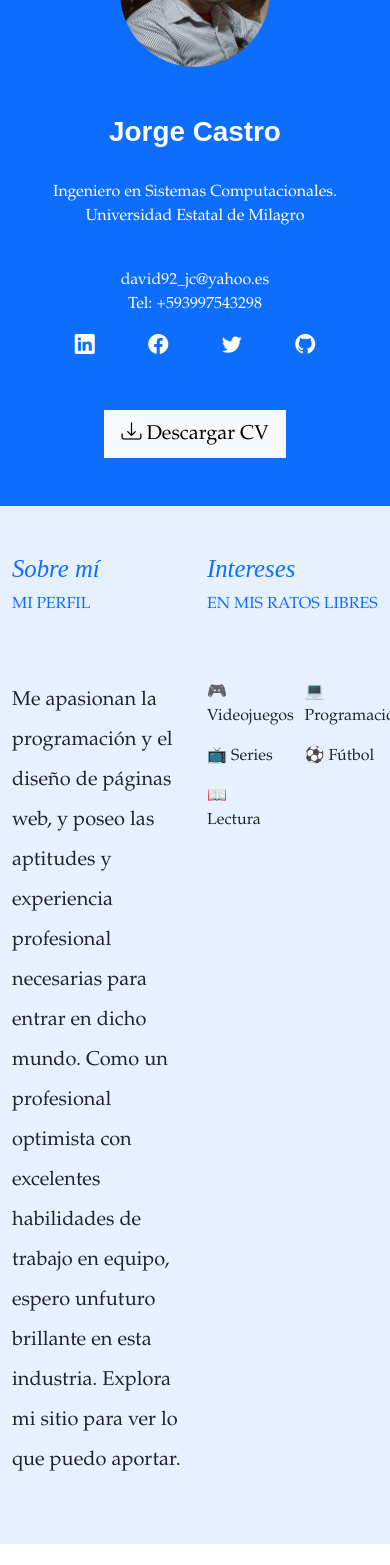
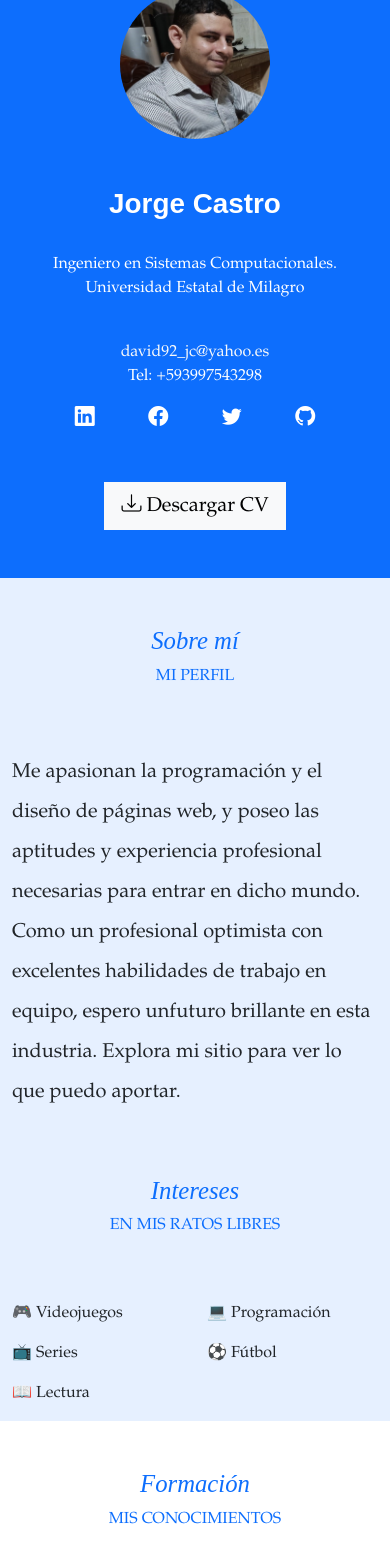
Before and after one commit to jeici21/portfolio, a React (Vite) app: page / in a window 390 px wide. Shown: the part 432-1997 px from the top of the page. Built offline with nearby package versions, Linux system fonts and the light colour scheme.

Commit message:
correcciones a la responsividad

```diff
--- a/src/components/Footer.tsx
+++ b/src/components/Footer.tsx
@@ -6,9 +6,9 @@ const Footer = () => {
             <div className="bg-primary bg-opacity-10 py-5">
                 <div className="container">
                     <div className="row">
-                        <div className="col-6">
+                        <div className="col-md-6 text-center">
                             <h2 className="fst-italic text-primary">Mis redes sociales</h2>
-                            <div className='d-flex flex-row column-gap-4 fs-5 pt-5'>
+                            <div className='d-flex flex-row justify-content-center column-gap-4 fs-5 pt-5'>
                                 <a href="https://www.linkedin.com/in/jorge-castro-vargas-7242a8129/" target='_blank'
                                     rel="noopener noreferrer" className='bi bi-linkedin text-black' />
                                 <a href="https://www.facebook.com/jeici21/" target='_blank'
@@ -19,7 +19,7 @@ const Footer = () => {
                                     rel="noopener noreferrer" className='bi bi-github text-black' />
                             </div>
                         </div>
-                        <div className="col">
+                        <div className="col-md-6 text-center pt-5 pt-md-0">
                             <a href="mailto:david92_jc@yahoo.es" className='link-dark link-underline-opacity-0 link-underline-opacity-100-hover'>
                                 david92_jc@yahoo.es
                             </a>
--- a/src/components/FormaciónYExp.tsx
+++ b/src/components/FormaciónYExp.tsx
@@ -2,9 +2,9 @@ const FormaciónYExp = () => {
     return (
         <div id="formacion-y-experiencia" className="container pt-5">
             <div className="row">
-                <div className="col">
-                    <h2 className="fst-italic text-primary">Formación</h2>
-                    <p className="text-primary">MIS CONOCIMIENTOS</p>
+                <div className="col-md-6">
+                    <h2 className="fst-italic text-primary text-center text-md-start">Formación</h2>
+                    <p className="text-primary text-center text-md-start">MIS CONOCIMIENTOS</p>
                     <p className="pt-5 fw-bold">2004 - 2010</p>
                     <p>Graduado en la especialidad de Informática</p>
                     <p>Colegio Fiscal Econ. Abdón Calderón Muñoz</p>
@@ -12,9 +12,9 @@ const FormaciónYExp = () => {
                     <p>Graduado con el título de Ingeniero en Sistemas Computacionales</p>
                     <p>Universidad Estatal de Milagro</p>
                 </div>
-                <div className="col">
-                    <h2 className="fst-italic text-primary">Experiencia</h2>
-                    <p className="text-primary">TRAYECTORIA PROFESIONAL</p>
+                <div className="col-md-6 pt-5 pt-md-0">
+                    <h2 className="fst-italic text-primary text-center text-md-start">Experiencia</h2>
+                    <p className="text-primary text-center text-md-start">TRAYECTORIA PROFESIONAL</p>
                     <p className="pt-5 fw-bold">Junio 2023 - Actualidad</p>
                     <p>EICHE, Web Developer Vue-React</p>
                     <p className="pt-5 fw-bold">Noviembre 2022 - Febrero 2023</p>
--- a/src/components/Portada.tsx
+++ b/src/components/Portada.tsx
@@ -15,14 +15,14 @@ const Portada = () => {
     return (
         <div className='container-fluid'>
             <div className="row">
-                <Div className='col-9 text-white d-flex flex-column align-items-center justify-content-end position-relative'>
+                <Div className='col-md-9 text-white d-flex flex-column align-items-center justify-content-end position-relative pt-5 pt-md-0'>
                     <div className='z-1 position-relative'>
                         <p className='fs-5'>HOLA, SOY</p>
                         <H1 className='fw-bold'>Jorge Castro</H1>
                         <h5 className='fst-italic'>Ingeniero en Sistemas Computacionales</h5>
                     </div>
                 </Div>
-                <div className="col text-bg-primary text-center">
+                <div className="col-md-3 text-bg-primary text-center pt-5 pt-md-0">
                     <img src={yo} alt="Yo" width="150" height='150' className='rounded-circle' />
                     <h1 className='fw-bold pt-5'>Jorge Castro</h1>
                     <p className='py-4'>Ingeniero en Sistemas Computacionales. <br />Universidad Estatal de Milagro</p>
--- a/src/components/Proyectos.tsx
+++ b/src/components/Proyectos.tsx
@@ -17,9 +17,9 @@ const Proyectos = () => {
         <div id="proyectos" className="container text-center py-5">
             <h2 className="fst-italic text-primary">Proyectos</h2>
             <p className="text-primary">MIS TRABAJOS HASTA EL MOMENTO</p>
-            <div className="row row-cols-3">
+            <div className="row row-gap-2">
                 {proyectos.map((proyecto, index) => (
-                    <div className="col" key={index}>
+                    <div className="col-md-6 col-lg-4" key={index}>
                         <div className="card">
                             <img src={proyecto.img} className="card-img-top" alt="K-Market E-commerce" height="180" />
                             <div className="card-body">
--- a/src/components/Sobremi.tsx
+++ b/src/components/Sobremi.tsx
@@ -3,17 +3,17 @@ const SobreMi = () => {
         <div className="bg-primary bg-opacity-10 pt-5" id="sobre-mi">
             <div className="container">
                 <div className="row">
-                    <div className="col">
-                        <h2 className="fst-italic text-primary">Sobre mí</h2>
-                        <p className="text-primary">MI PERFIL</p>
-                        <p className="py-5 fs-5 lh-lg">Me apasionan la programación y el diseño de páginas web, y poseo las aptitudes y
+                    <div className="col-md-6">
+                        <h2 className="fst-italic text-primary text-center text-md-start">Sobre mí</h2>
+                        <p className="text-primary text-center text-md-start">MI PERFIL</p>
+                        <p className="pt-5 fs-5 lh-lg">Me apasionan la programación y el diseño de páginas web, y poseo las aptitudes y
                             experiencia profesional necesarias para entrar en dicho mundo. Como un profesional
                             optimista con excelentes habilidades de trabajo en equipo, espero unfuturo brillante
                             en esta industria. Explora mi sitio para ver lo que puedo aportar.</p>
                     </div>
-                    <div className="col">
-                        <h2 className="fst-italic text-primary">Intereses</h2>
-                        <p className="text-primary">EN MIS RATOS LIBRES</p>
+                    <div className="col-md-6 pt-5 pt-md-0">
+                        <h2 className="fst-italic text-primary text-center text-md-start">Intereses</h2>
+                        <p className="text-primary text-center text-md-start">EN MIS RATOS LIBRES</p>
                         <div className="row row-cols-2 pt-5">
                             <p className="col">🎮 Videojuegos</p>
                             <p className="col">💻 Programación</p>
```
Also changed, not shown: 1 other file (tests, documents, lock files or other folders).
